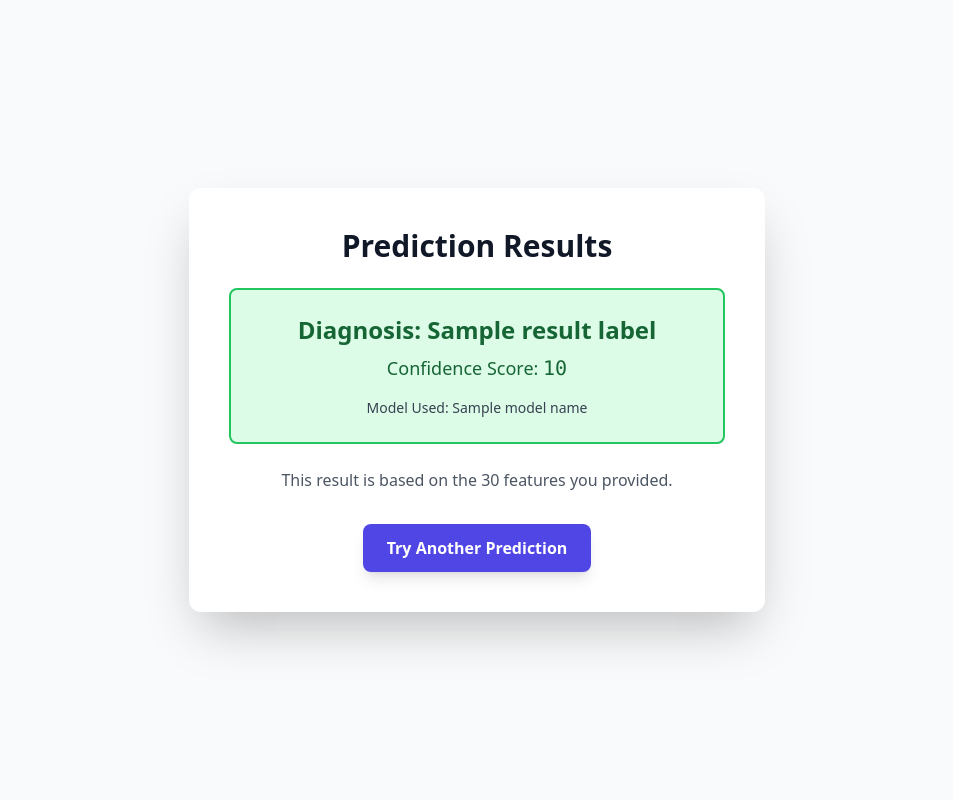
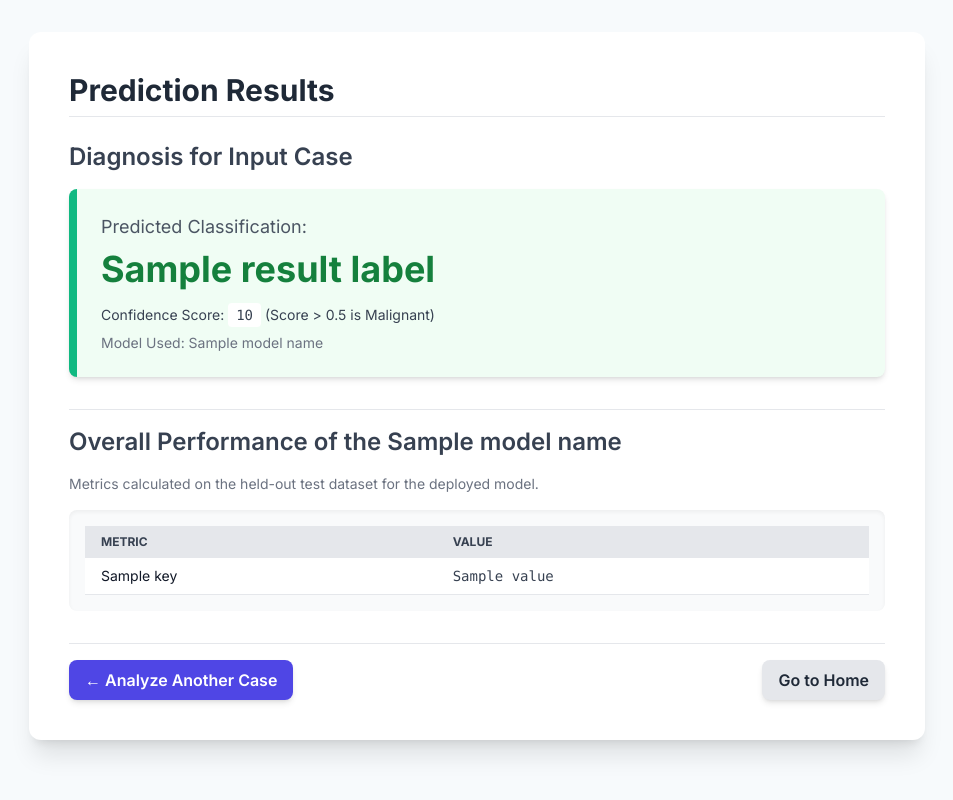
Before and after one commit to yess1ne/WDBC_dataset_ML_project, a Flask app: template templates/prediction_result.html in a window 1280 px wide. Shown: the whole page, without its empty margins (163-1116 px from the left). Run offline with Flask 3, Linux system fonts and the light colour scheme; the template is opened without the code that fills it: most values are stand-ins (such as "Sample title", 1, 10 or a date in 2020); some libraries are stand-ins or nearby versions.

Commit message:
modified backend for future scalability and modify prediction_result UI for display of designated metrics

```diff
--- a/app.py
+++ b/app.py
@@ -1,8 +1,9 @@
 # ----------------------------------------------------
-# Flask Application: WDBC Prediction Dashboard
+# Flask Application: WDBC Prediction Dashboard - Scalable Version
 # ----------------------------------------------------
 import os
 import pickle
+import json
 import numpy as np
 import pandas as pd
 from flask import Flask, render_template, request, redirect, url_for
@@ -12,16 +13,24 @@ import tensorflow as tf
 os.environ['TF_CPP_MIN_LOG_LEVEL'] = '2'
 
 # --- Initialization ---
-# Create Flask app instance. It will automatically look for templates in a 'templates' folder.
 app = Flask(__name__)
 
-# --- Global Model and Scaler Variables ---
-# These will be loaded once when the application starts.
-MODEL = None
+# --- Global Configuration Variables ---
+# SCALER remains global as it is shared across all models.
 SCALER = None
 
-MODEL_FILENAME = "models/train_linear_regression_model.h5"
-SCALER_FILENAME = "models/scaler.pkl"
+# NEW: Configuration dictionary to hold all models and their associated assets.
+# This makes it easy to add new models (e.g., 'logistic_regression', 'svm', etc.) later.
+MODELS_CONFIG = {
+    "linear_regression": {
+        "name": "Linear Regression Classifier", # Descriptive name for display
+        "path": "models/train_linear_regression_model.h5",
+        "metrics": "models/linear_regression_model_metrics.json",
+        "instance": None # Placeholder for the loaded Keras model instance
+    }
+    # Future models will be added here:
+    # "logistic_regression": { ... }
+}
 
 # Feature names (used to ensure input order matches training order)
 FEATURE_NAMES = [
@@ -35,13 +44,16 @@ FEATURE_NAMES = [
     "symmetry_worst", "fractal_dimension_worst"
 ]
 
+# Path to the scaler file (remains the same as it is shared)
+SCALER_FILENAME = "models/scaler.pkl"
 
-# --- Model Loading Function ---
+
+# --- Asset Loading Function (Modified for Scalability) ---
 def load_assets():
-    """Loads the trained Keras model and the StandardScaler object."""
-    global MODEL, SCALER
+    """Loads the shared StandardScaler and all models defined in MODELS_CONFIG."""
+    global SCALER
 
-    # 1. Load Scaler
+    # 1. Load Scaler (Remains the same)
     if not os.path.exists(SCALER_FILENAME):
         print(f"ERROR: Scaler file not found at {SCALER_FILENAME}. Cannot scale inputs.")
         return False
@@ -53,29 +65,52 @@ def load_assets():
         print(f"ERROR loading scaler: {e}")
         return False
 
-    # 2. Load Model (Keras H5 file)
-    if not os.path.exists(MODEL_FILENAME):
-        print(f"ERROR: Model file not found at {MODEL_FILENAME}. Prediction will use mock data.")
-        # If the model is missing, we still run the app but use a placeholder prediction
-        MODEL = "MOCK"
-        return True # Continue app execution
+    # 2. Load Models and Metrics (Iterates through MODELS_CONFIG)
+    all_loaded_successfully = True
 
-    try:
-        MODEL = tf.keras.models.load_model(MODEL_FILENAME)
-        print(f"SUCCESS: Keras Model loaded from {MODEL_FILENAME}.")
-    except Exception as e:
-        print(f"ERROR loading Keras model: {e}")
-        MODEL = "MOCK" # Fallback to mock if load fails
-        return True
+    for model_key, config in MODELS_CONFIG.items():
+        print(f"\nAttempting to load assets for model: {config['name']}")
 
-    return True
+        # --- A. Load Model Instance (.h5) ---
+        if not os.path.exists(config['path']):
+            print(f"ERROR: Model file not found at {config['path']}. Using MOCK data.")
+            MODELS_CONFIG[model_key]['instance'] = "MOCK"
+            all_loaded_successfully = False
+        else:
+            try:
+                # Load Keras model without compilation to avoid environment issues
+                model_instance = tf.keras.models.load_model(config['path'], compile=False)
+                MODELS_CONFIG[model_key]['instance'] = model_instance
+                print(f"SUCCESS: Model instance loaded from {config['path']}.")
+            except Exception as e:
+                print(f"ERROR loading model instance: {e}")
+                MODELS_CONFIG[model_key]['instance'] = "MOCK"
+                all_loaded_successfully = False
+
+        # --- B. Load Model Metrics (.json) ---
+        if not os.path.exists(config['metrics']):
+            print(f"WARNING: Metrics file not found at {config['metrics']}. Metrics will be unavailable.")
+            MODELS_CONFIG[model_key]['metrics_data'] = {"model_name": config['name'], "metrics": {}}
+        else:
+            try:
+                with open(config['metrics'], 'r') as f:
+                    metrics_data = json.load(f)
+                # Store the loaded data in a new key
+                MODELS_CONFIG[model_key]['metrics_data'] = metrics_data
+                print("SUCCESS: Model Metrics loaded.")
+            except Exception as e:
+                print(f"ERROR loading metrics: {e}")
+                MODELS_CONFIG[model_key]['metrics_data'] = {"model_name": config['name'], "metrics": {}}
+
+    return True # We return True even if some models failed, as long as SCALER loaded.
 
 # --- Routes ---
 
 @app.route('/')
 def home():
     """Renders the main dashboard page."""
-    return render_template('index.html')
+    # Pass all model config to the home page for a potential dashboard summary
+    return render_template('index.html', models_config=MODELS_CONFIG)
 
 
 @app.route('/predict')
@@ -88,60 +123,60 @@ def show_prediction_form():
 def handle_prediction():
     """Handles the form submission, performs prediction, and shows results."""
 
-    if not SCALER or not MODEL:
-        return "Application assets not loaded properly. Check console output.", 500
+    # NOTE: For now, we hardcode to use the 'linear_regression' model key
+    # In a scalable version, the user form would submit which model_key to use.
+    CURRENT_MODEL_KEY = "linear_regression"
+    config = MODELS_CONFIG.get(CURRENT_MODEL_KEY)
+
+    if not SCALER or not config or not config['instance']:
+        return "Application assets not loaded properly or model configuration missing. Check console output.", 500
 
     try:
         # 1. Extract and Validate Input Data
         input_data = {}
         for feature in FEATURE_NAMES:
-            # Get data from the POST request form
             value = request.form.get(feature, type=float)
             if value is None:
                  return f"Missing required feature: {feature}", 400
             input_data[feature] = value
 
         # 2. Convert to DataFrame and Scale
-        # Ensure the order of features is correct for the scaler/model
         data_df = pd.DataFrame([input_data])
-        input_scaled = SCALER.transform(data_df)
+        input_scaled = SCALER.transform(data_df[FEATURE_NAMES])
 
         # 3. Prediction Logic
-        if MODEL == "MOCK":
-            # Mock prediction if the model file is missing
+        model_instance = config['instance']
+        model_used_name = config['name'] # Get name from config
+        model_metrics = config['metrics_data'].get("metrics", {}) # Get metrics from config
+
+        if model_instance == "MOCK":
+            # Mock prediction logic (same as before)
             prediction_score = np.random.uniform(0.1, 0.9)
             prediction_class = 1 if prediction_score > 0.5 else 0
-
-            # For demonstration, let's make the mock prediction match the radius mean
             if data_df['radius_mean'].iloc[0] > 15:
                 prediction_score = np.random.uniform(0.7, 0.9)
-                prediction_class = 1 # Malignant likely
+                prediction_class = 1
             else:
                 prediction_score = np.random.uniform(0.1, 0.3)
-                prediction_class = 0 # Benign likely
-
-            model_used = "MOCK (Model File Missing)"
+                prediction_class = 0
+            model_used_name += " (MOCK - File Missing)"
 
         else:
-            # Actual Keras Model Prediction
-            # Keras expect a 2D array (1 sample, 30 features)
-            prediction_raw = MODEL.predict(input_scaled, verbose=0)[0][0]
+            # Actual Model Prediction
+            prediction_raw = model_instance.predict(input_scaled, verbose=0).flatten()[0]
             prediction_score = float(prediction_raw)
             prediction_class = int(prediction_score > 0.5)
-            model_used = "Keras Linear Classifier"
 
         # 4. Determine Result Label
         result_label = "Malignant (M)" if prediction_class == 1 else "Benign (B)"
 
-        # 5. Render Result Page (Placeholder, you'll create this later)
-        # For now, we redirect back to the form with the result in the URL (not best practice, but simplest for demo)
-
-        # You will replace this with render_template('result.html', ...)
+        # 5. Render Result Page
         return render_template('prediction_result.html',
                                prediction_class=prediction_class,
                                result_label=result_label,
                                prediction_score=f"{prediction_score:.4f}",
-                               model_name=model_used)
+                               model_name=model_used_name,
+                               model_metrics=model_metrics) # Pass metrics from the config
 
     except Exception as e:
         print(f"An error occurred during prediction: {e}")
@@ -153,10 +188,9 @@ def handle_prediction():
 if __name__ == '__main__':
     print("Attempting to load ML assets...")
     if load_assets():
-        # Only run the app if assets were loaded or mock was set up
         print("Starting Flask server...")
         app.run(debug=True)
     else:
+        # Note: App runs even if a model fails, as long as SCALER loads.
+        # This message will only show if SCALER fails.
         print("FATAL ERROR: Could not load required assets. Application will not start.")
-
-# NOTE: You will also need a 'prediction_result.html' template later to display the results!
--- a/templates/prediction_result.html
+++ b/templates/prediction_result.html
@@ -4,29 +4,97 @@
     <meta charset="UTF-8">
     <meta name="viewport" content="width=device-width, initial-scale=1.0">
     <title>Prediction Result</title>
-    <!-- Load Tailwind CSS -->
     <script src="https://cdn.tailwindcss.com"></script>
+    <link href="https://fonts.googleapis.com/css2?family=Inter:wght@400;600;700&display=swap" rel="stylesheet">
+    <style>
+        body { font-family: 'Inter', sans-serif; background-color: #f7fafc; }
+        .result-card { border-left: 8px solid; }
+        .result-malignant { border-color: #ef4444; } /* Red */
+        .result-benign { border-color: #10b981; } /* Green */
+        .metric-table th, .metric-table td { padding: 0.5rem 1rem; }
+    </style>
 </head>
-<body class="bg-gray-50 min-h-screen p-4 sm:p-8 font-sans flex items-center justify-center">
+<body class="p-4 md:p-8">
 
-    <div class="max-w-xl w-full mx-auto bg-white p-10 rounded-xl shadow-2xl text-center">
-        <h1 class="text-3xl font-extrabold text-gray-900 mb-6">Prediction Results</h1>
+    <div class="max-w-4xl mx-auto bg-white shadow-xl rounded-xl p-6 md:p-10">
+        <h1 class="text-3xl font-extrabold text-gray-800 mb-6 border-b pb-2">Prediction Results</h1>
 
-        <!-- Result Card -->
-        <div class="p-6 rounded-lg {% if prediction_class == 1 %}bg-red-100 border-red-500 text-red-800{% else %}bg-green-100 border-green-500 text-green-800{% endif %} border-2">
-            <h2 class="text-2xl font-bold mb-2">Diagnosis: {{ result_label }}</h2>
-            <p class="text-lg">Confidence Score: <span class="font-mono text-xl">{{ prediction_score }}</span></p>
-            <p class="mt-4 text-sm text-gray-700">Model Used: {{ model_name }}</p>
+        <!-- Prediction Result Section -->
+        <div class="mb-8">
+            <h2 class="text-2xl font-semibold text-gray-700 mb-4">Diagnosis for Input Case</h2>
+
+            <div class="result-card p-6 rounded-lg shadow-md transition-all
+                {% if prediction_class == 1 %}
+                    result-malignant bg-red-50
+                {% else %}
+                    result-benign bg-green-50
+                {% endif %}">
+
+                <p class="text-lg font-medium text-gray-600 mb-2">Predicted Classification:</p>
+                <p class="text-4xl font-bold
+                    {% if prediction_class == 1 %}
+                        text-red-700
+                    {% else %}
+                        text-green-700
+                    {% endif %}">
+                    {{ result_label }}
+                </p>
+
+                <p class="mt-4 text-sm text-gray-700">
+                    Confidence Score: <span class="font-mono bg-white px-2 py-1 rounded">{{ prediction_score }}</span>
+                    (Score > 0.5 is Malignant)
+                </p>
+                <!-- Now using the descriptive name from MODELS_CONFIG -->
+                <p class="mt-2 text-sm text-gray-500">Model Used: {{ model_name }}</p>
+            </div>
         </div>
 
+        <!-- Model Performance Metrics Section -->
+        <div class="mb-8">
+            <h2 class="text-2xl font-semibold text-gray-700 mb-4 border-t pt-4">Overall Performance of the {{ model_name }}</h2>
+            <p class="text-sm text-gray-500 mb-4">
+                Metrics calculated on the held-out test dataset for the deployed model.
+            </p>
 
-        <p class="mt-6 text-gray-600">
-            This result is based on the 30 features you provided.
-        </p>
+            <div class="bg-gray-50 p-4 rounded-lg shadow-inner">
+                {% if model_metrics %}
+                <table class="w-full text-left text-sm metric-table">
+                    <thead class="text-xs text-gray-700 uppercase bg-gray-200 rounded-t-lg">
+                        <tr>
+                            <th scope="col" class="py-2 px-6">Metric</th>
+                            <th scope="col" class="py-2 px-6">Value</th>
+                        </tr>
+                    </thead>
+                    <tbody>
+                        {% for key, value in model_metrics.items() %}
+                        <tr class="bg-white border-b hover:bg-gray-50">
+                            <th scope="row" class="py-2 px-6 font-medium text-gray-900 whitespace-nowrap">
+                                {{ key }}
+                            </th>
+                            <td class="py-2 px-6 font-mono text-gray-700">
+                                {{ "%.4f" | format(value) if value is number else value }}
+                            </td>
+                        </tr>
+                        {% endfor %}
+                    </tbody>
+                </table>
+                {% else %}
+                <p class="text-center text-red-500">Performance metrics could not be loaded or are missing for this model.</p>
+                {% endif %}
+            </div>
+        </div>
 
-        <a href="/predict" class="mt-8 inline-block bg-indigo-600 hover:bg-indigo-700 text-white font-bold py-3 px-6 rounded-lg transition duration-200 shadow-lg">
-            Try Another Prediction
-        </a>
+        <!-- Back Button -->
+        <div class="mt-8 pt-4 border-t flex justify-between">
+            <a href="{{ url_for('show_prediction_form') }}" class="inline-flex items-center px-4 py-2 bg-indigo-600 text-white font-semibold rounded-lg shadow-md hover:bg-indigo-700 transition duration-300">
+                &larr; Analyze Another Case
+            </a>
+            <a href="{{ url_for('home') }}" class="inline-flex items-center px-4 py-2 bg-gray-200 text-gray-800 font-semibold rounded-lg shadow-md hover:bg-gray-300 transition duration-300">
+                Go to Home
+            </a>
+        </div>
+
     </div>
+
 </body>
 </html>
```
